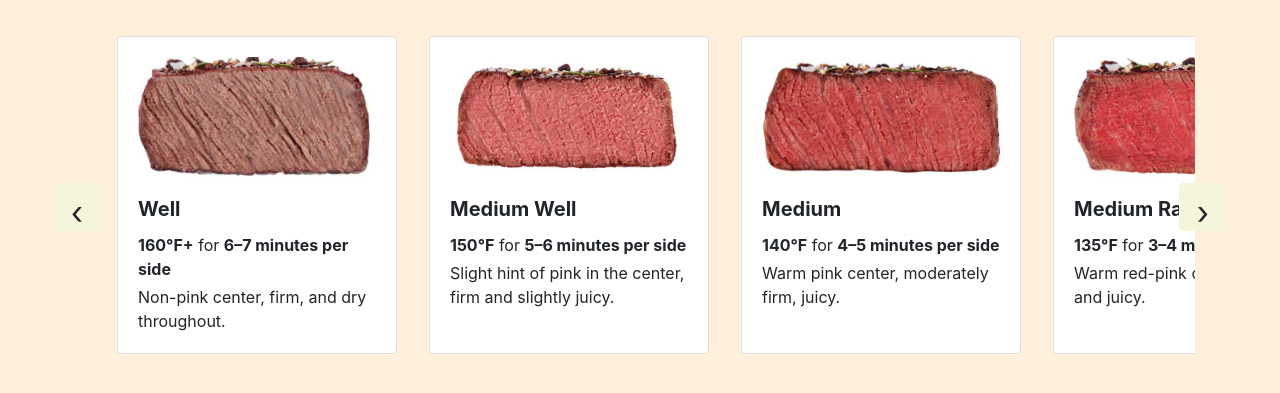
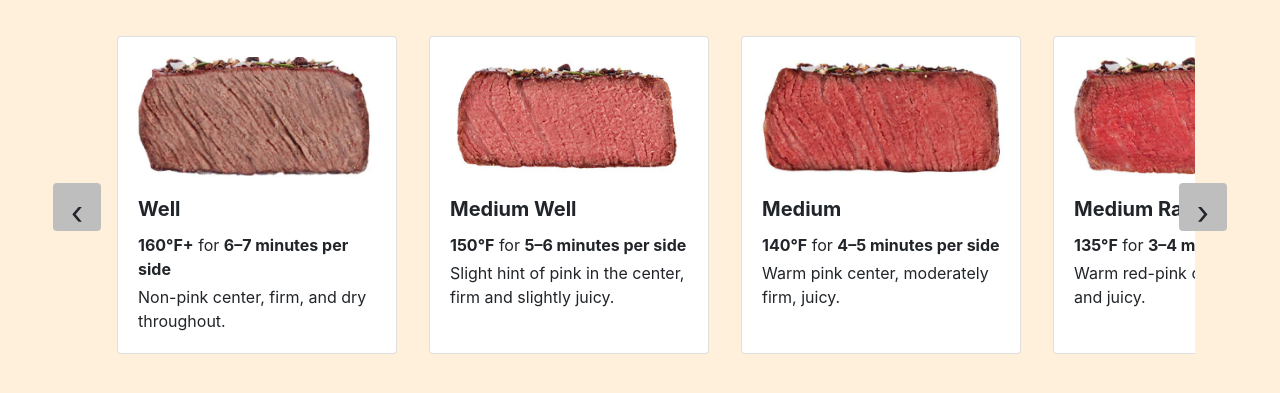
Before and after one commit to aliyatang1/meat-and-eggs, a Flask app: page /learn/1 in a window 1280 px wide. Shown: the part 200-593 px from the top of the page. Run offline with Flask 3, Linux system fonts and the light colour scheme; some libraries are stand-ins or nearby versions.

Commit message:
color change
button colors

```diff
--- a/templates/learn.html
+++ b/templates/learn.html
@@ -77,7 +77,7 @@
   <!-- Arrow button styling -->
   <style>
     .arrow-btn {
-      background-color: beige;
+      background-color: #BEBEBE;
       border: none;
       font-size: 2rem;
       width: 3rem;
```
